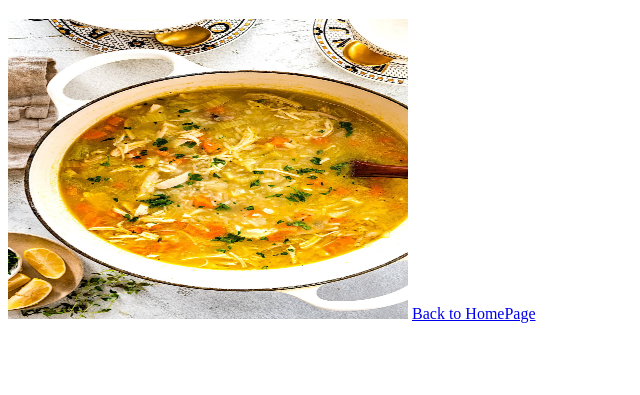
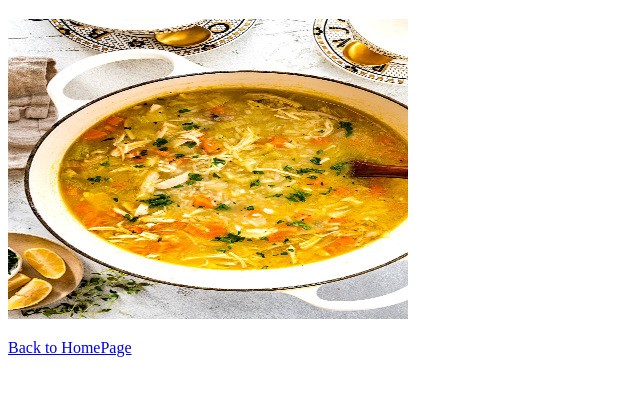
Before and after one commit to KitC0d3/odin-recipes, a plain HTML site: page recipes/chicken-soup.html in a window 1280 px wide. Shown: the part 61-456 px from the top of the page, without its empty margins (0-640 px from the left). Drawn offline with Linux system fonts and the light colour scheme.

Commit message:
fixed arrangement issues of recipes in homepage fixed back to homepage button allignment to be bottom

```diff
--- a/recipes/chicken-soup.html
+++ b/recipes/chicken-soup.html
@@ -8,7 +8,7 @@
         <h1>Recipes</h1>
         <img src="../images/chickensoup.jpg" height="300" width="400" alt="Chicken Soup Picture">
 
-        <a href="../index.html">Back to HomePage</a>
+        <p><a href="../index.html">Back to HomePage</a></p>
     </body>
 
 </html>
```
Also changed, not shown: index.html (+5 -3 lines), recipes/fried-chicken.html (+1 -1 lines).
